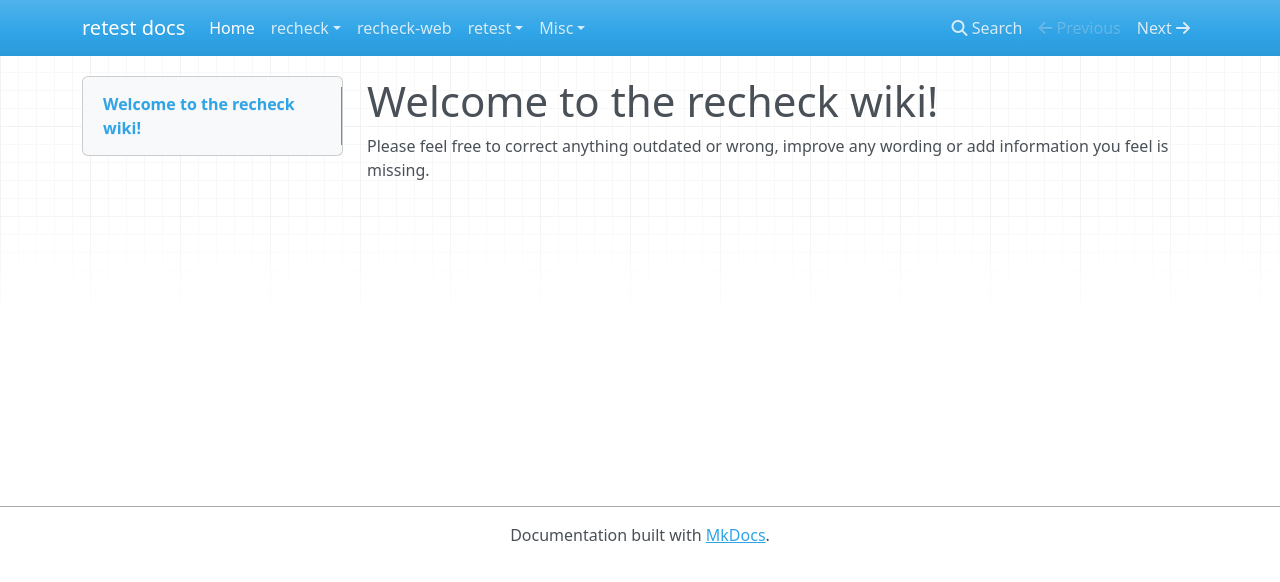
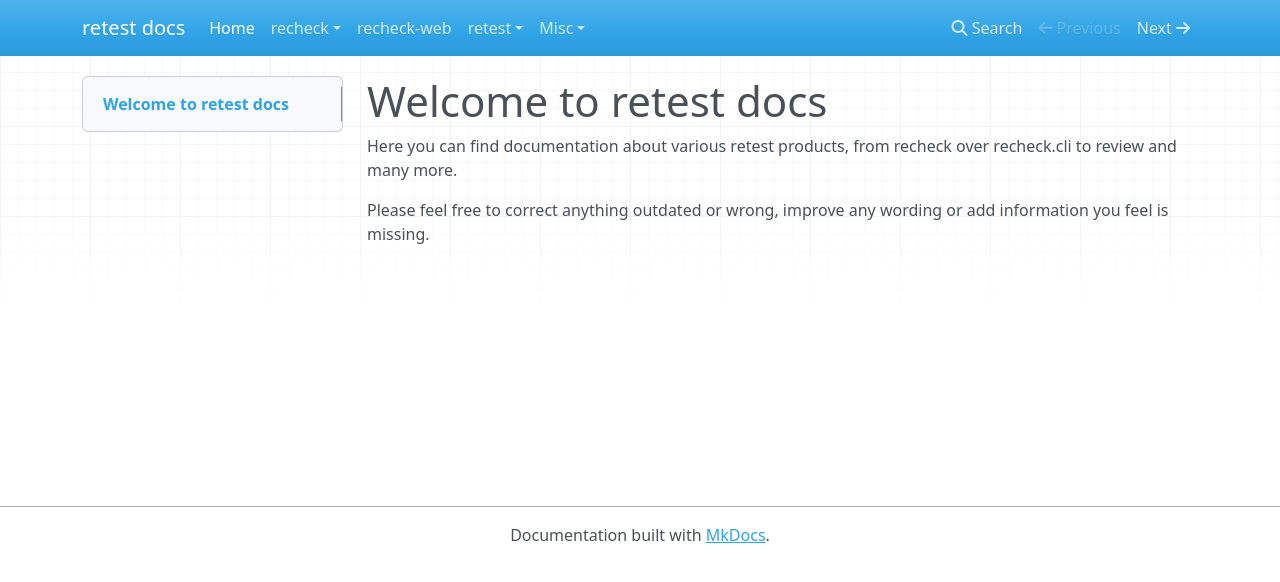
Before and after one commit to retest/docs, an MkDocs documentation site: the page built from docs/index.md, in a window 1280 px wide. Shown: the top 582 px of the page. Built offline with MkDocs 1.6.1, drawn with Linux system fonts in a browser that asks for light colours; nearby versions of some CDN libraries.

Commit message:
Update welcome

```diff
--- a/docs/index.md
+++ b/docs/index.md
@@ -1,3 +1,5 @@
-# Welcome to the recheck wiki!
+# Welcome to retest docs
+
+Here you can find documentation about various retest products, from recheck over recheck.cli to review and many more.
 
 Please feel free to correct anything outdated or wrong, improve any wording or add information you feel is missing.
```
